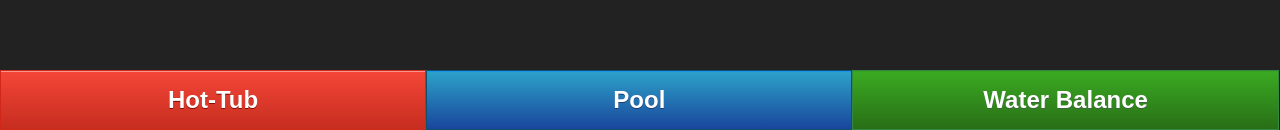
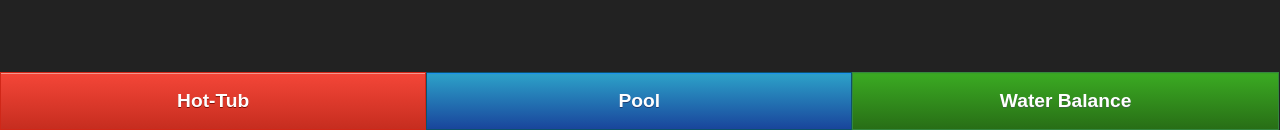
Before and after one commit to johntg96/waterCalc, a plain HTML site: page index.html in a window 1280 px wide. Shown: the part 670-800 px from the top of the page. Drawn offline with Linux system fonts and the light colour scheme; a web font is replaced by a local one.

Commit message:
lowered button text font to 1.2em and gave a margin to the forms of 2em

```diff
--- a/styles.css
+++ b/styles.css
@@ -131,14 +131,14 @@ p {
 	cursor:pointer;
 	color:#ffffff;
 	font-family:Arial;
-	font-size: 1.5em;
+	font-size: 1.2em;
 	font-weight:bold;
 	text-decoration:none;
 	text-shadow:0px 1px 0px #810e05;
 	margin-top: 0 auto;
 	width: 33.3%;
 	position: absolute;
-	height: 2.5em;
+	height: 3em;
 	bottom: 0;
 	left:0;
 }
@@ -164,12 +164,12 @@ p {
 	cursor:pointer;
 	color:#ffffff;
 	font-family:Arial;
-	font-size: 1.5em;
+	font-size: 1.2em;
 	font-weight:bold;
 	text-decoration:none;
 	text-shadow:0px 1px 0px #1d3d75;
 	width: 33.3%;
-	height: 2.5em;
+	height: 3em;
 	position: absolute;
 	bottom: 0;
 	left:33.3%;
@@ -213,14 +213,14 @@ p {
 	cursor:pointer;
 	color:#ffffff;
 	font-family:Arial;
-	font-size: 1.5em;
+	font-size: 1.2em;
 	font-weight:bold;
 	text-decoration:none;
 	text-shadow:0px 1px 0px #406344;
 	width: 33.3%;
 	position: absolute;
 	bottom: 0;
-	height: 2.5em;
+	height: 3em;
 	left:66.6%;
 }
 
@@ -268,7 +268,7 @@ p {
 }
 
 #forms {
-	margin-top: 3em;
+	margin-top: 2em;
 }
 
 form {
```
